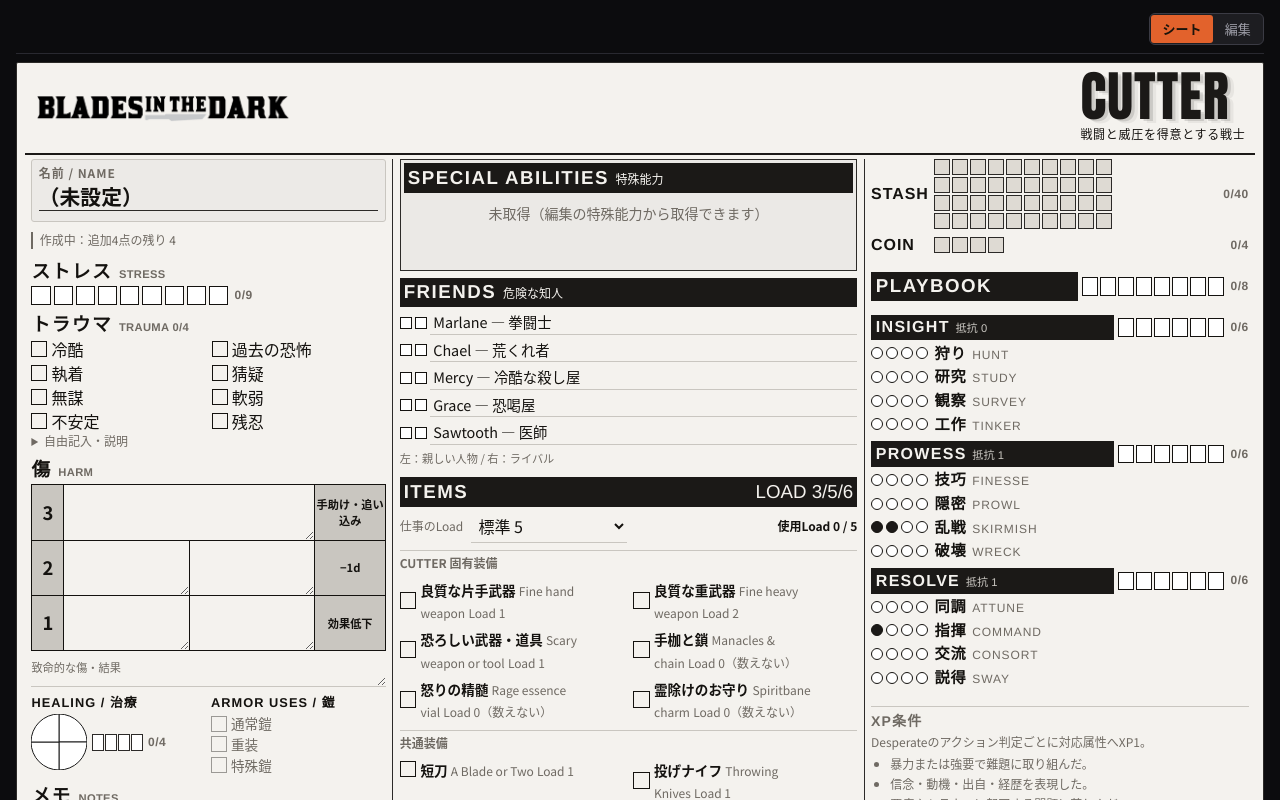
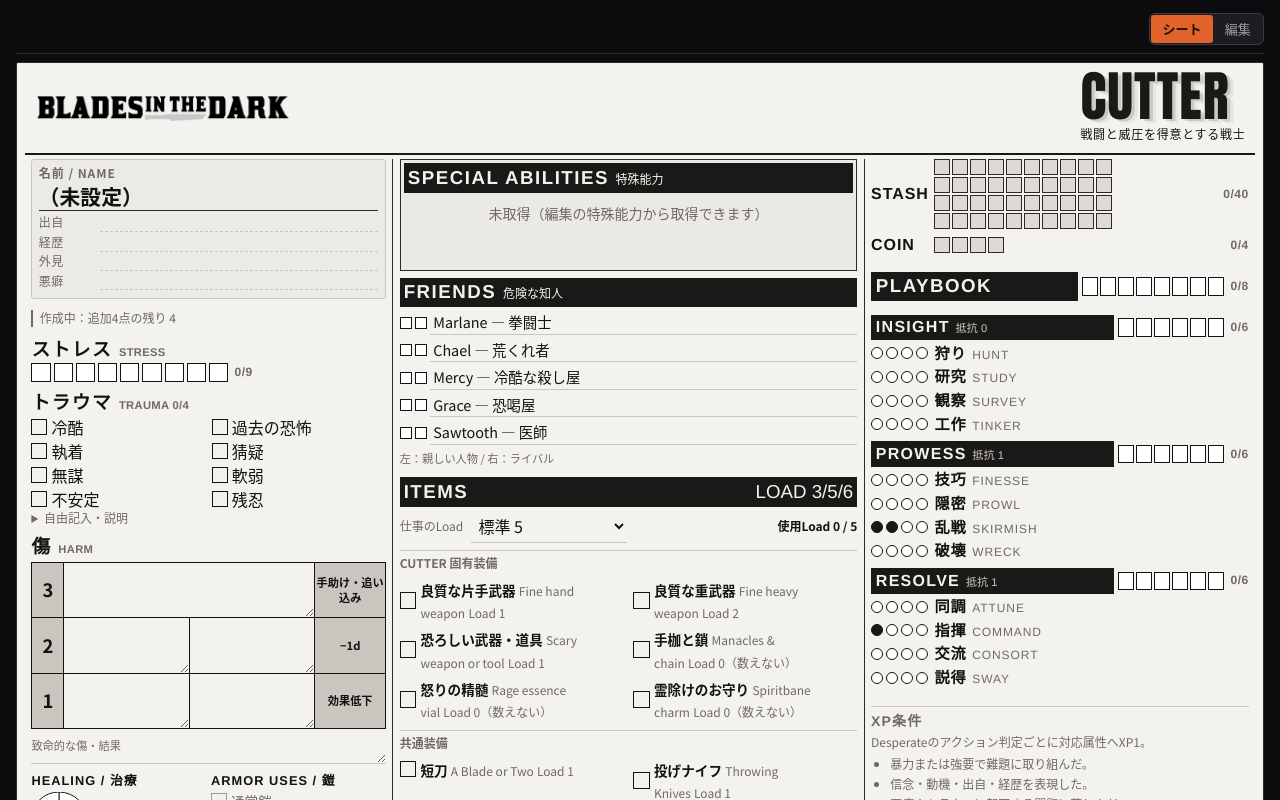
Before and after one commit to yukiohku/BladesInTheDarkSPA, a React (Vite) app: page / in a window 1280 px wide. Shown: the top 800 px of the page. Built offline with nearby package versions, Linux system fonts and the light colour scheme.

Commit message:
fix: 未入力の人物情報欄を表示する

```diff
--- a/src/sheet/OfficialSheetView.tsx
+++ b/src/sheet/OfficialSheetView.tsx
@@ -23,12 +23,25 @@
 import { characterStatus } from '../lib/status'
 import logoUrl from '../assets/blades-logo.png'
 
-function IdentityRow({ label, value }: { label: string; value: string }) {
-  if (!value) return null
+function IdentityRow({
+  label,
+  value,
+  showEmpty = false,
+}: {
+  label: string
+  value: string
+  showEmpty?: boolean
+}) {
+  if (!value && !showEmpty) return null
   return (
     <div className="os-idrow">
       <span className="os-idrow__label">{label}</span>
-      <span className="os-idrow__value">{value}</span>
+      <span
+        className={`os-idrow__value${value ? '' : ' os-idrow__value--empty'}`}
+        aria-label={value || `${label} 未入力`}
+      >
+        {value || '\u00a0'}
+      </span>
     </div>
   )
 }
@@ -59,20 +72,23 @@
           <IdentityRow label="クルー" value={character.crew.name} />
           <IdentityRow
             label="出自"
+            showEmpty
             value={
               HERITAGES.find((item) => item.id === identity.heritageId)?.name ?? identity.heritageId
             }
           />
           <IdentityRow
             label="経歴"
+            showEmpty
             value={
               BACKGROUNDS.find((item) => item.id === identity.backgroundId)?.name ??
               identity.backgroundId
             }
           />
-          <IdentityRow label="外見" value={identity.look} />
+          <IdentityRow label="外見" value={identity.look} showEmpty />
           <IdentityRow
             label="悪癖"
+            showEmpty
             value={[
               VICES.find((item) => item.id === identity.viceId)?.name ?? identity.viceId,
               identity.viceDetail,
--- a/src/sheet/sheet.css
+++ b/src/sheet/sheet.css
@@ -167,6 +167,11 @@
   flex: 1 1 auto;
   min-width: 0;
   white-space: pre-wrap;
+}
+
+.os-idrow__value--empty {
+  min-height: 1.4em;
+  border-bottom: 1px dashed var(--os-band);
 }
 
 /* 英字の見出しは縦長ゴシック + tracking で少しだけ格好をつける */
```
